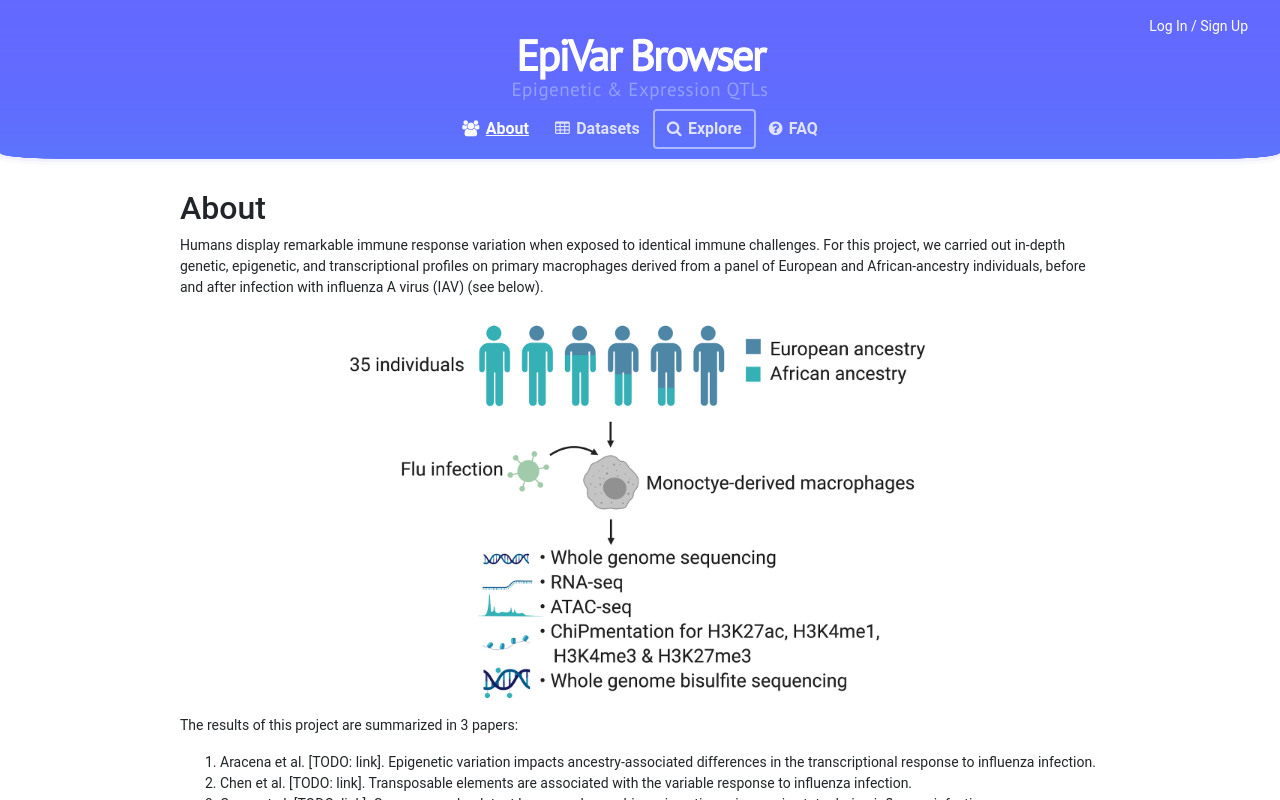
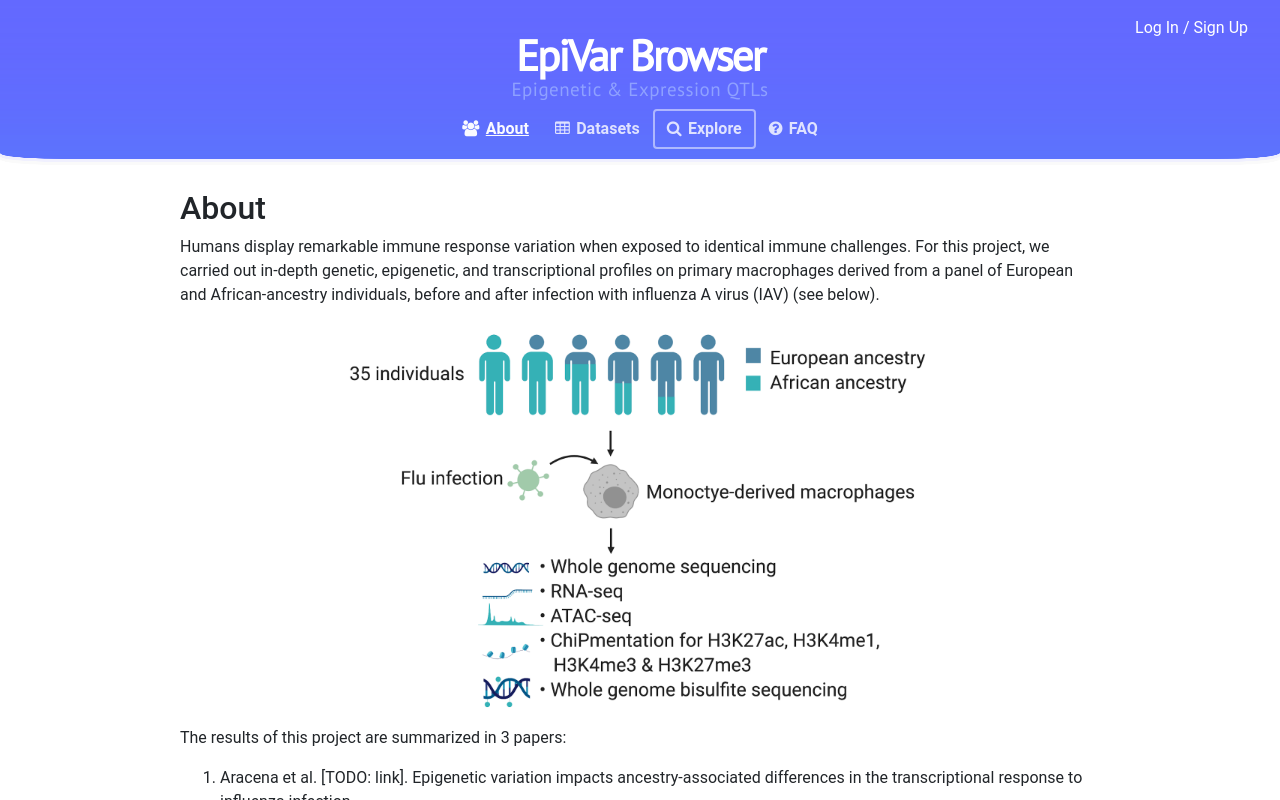
Before and after one commit to c3g/epivar-browser, a React (Create React App) app in the folder client/: page /about in a window 1280 px wide. Built offline with nearby package versions, Linux system fonts and the light colour scheme; no server answers; what rambda would draw is missing.

Commit message:
style: tweak font size

```diff
--- a/client/src/styles.css
+++ b/client/src/styles.css
@@ -7,7 +7,7 @@ html, body, #root {
 body {
   margin: 0;
   padding: 0;
-  font-size: 14px;
+  font-size: 16px;
   font-family: Roboto, Ubuntu, Arial, sans-serif;
 }
 
@@ -379,6 +379,7 @@ details summary {
 
 .PeakResults {
   padding-top: 1em;
+  font-size: 14px;
 }
 .PeakResults__empty {
   font-size: 24px;
@@ -386,6 +387,10 @@ details summary {
   padding: 3em 0;
   text-align: center;
   opacity: 0.3;
+}
+
+.PeakResults .nav-tabs {
+  font-size: 13px;
 }
 
 
```
